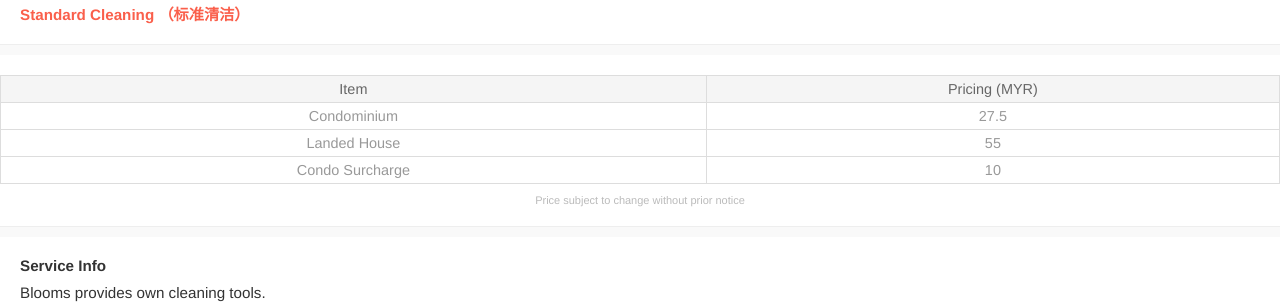
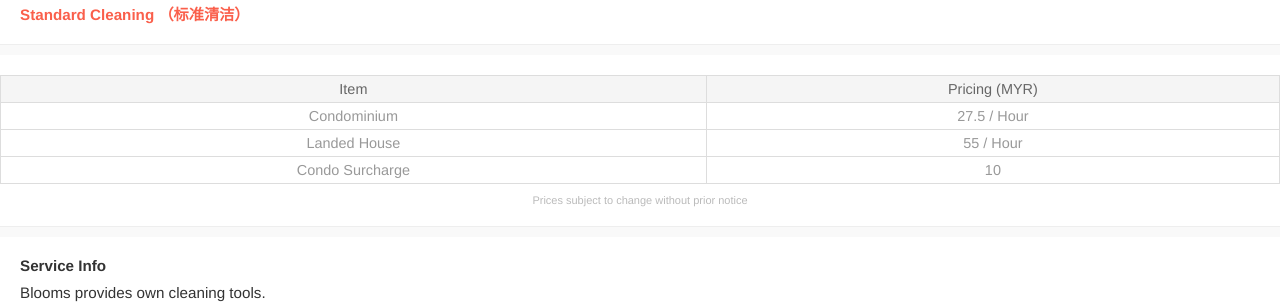
Before and after one commit to blooms-singapore/pages, a Jekyll site: the page built from en/services/cleaning-standard.html, in a window 1280 px wide. Shown: the part 445-749 px from the top of the page. Built offline with Jekyll 4.4.1, drawn with Linux system fonts in a browser that asks for light colours.

Commit message:
Added order label

```diff
--- a/_layouts/service.html
+++ b/_layouts/service.html
@@ -38,12 +38,12 @@
                 <tr v-for="option in options">
                   <!-- <td>${option}</td> -->
                   <td>${option.displayLabel || option.label}</td>
-                  <td>${option.cost[currency]}<span v-if="option.quantity.label != ''"> / </span>${option.quantity.unit || option.quantity.label}</td>
+                  <td>${option.cost[currency]}<span v-if="option.quantity.label != ''"> / ${option.quantity.label || option.label}</span></td>
                 </tr>
               </tbody>
             </table>
             <div class="fineprint">
-              Price subject to change without prior notice
+              Prices subject to change without prior notice
             </div>
           </div>
 
--- a/settings/app.json
+++ b/settings/app.json
@@ -8,7 +8,7 @@
   "defaultCountryCode": "60",
   "defaultCurrency": "MYR",
   "customerSupport": "60108830800",
-  "cancelBuffer": 1,
+  "cancelBuffer": 24,
   "discounts": {
     "SGD": 1,
     "MYR": 2,
--- a/settings/services.json
+++ b/settings/services.json
@@ -5,6 +5,7 @@
     "options": {
       "standard": {
         "label": "Standard",
+        "orderLabel": "Hour (Standard)",
         "description": "Label standard",
         "cost": {
           "SGD": "11.5",
@@ -22,6 +23,7 @@
       },
       "electrical": {
         "label": "Electrical",
+        "orderLabel": "Hour (Electrical)",
         "description": "Label standard",
         "cost": {
           "SGD": "13",
@@ -44,7 +46,8 @@
     "lastSlot": "21:30",
     "options": {
       "service": {
-        "label": "Service",
+        "label": "Servicing",
+        "orderLabel": "Service Hour",
         "description": "Label standard",
         "cost": {
           "SGD": "17",
@@ -53,7 +56,6 @@
         },
         "quantity": {
           "label": "Hour",
-          "unit": "Hour",
           "min": 90,
           "max": 0,
           "increment": 30,
@@ -87,6 +89,7 @@
         "values": {
           "condo": {
             "label": "Condominium",
+            "orderLabel": "Condo Surcharge",
             "cost": {
               "SGD": "2.5",
               "MYR": "20",
@@ -110,8 +113,9 @@
     "lastSlot": "20:00",
     "options": {
       "condo": {
-        "label": "Service Hours",
+        "label": "Cleaning",
         "displayLabel": "Condominium",
+        "orderLabel": "Hour",
         "description": "Label standard",
         "cost": {
           "SGD": "2.5",
@@ -119,7 +123,7 @@
           "CNY": "27.5"
         },
         "quantity": {
-          "label": "",
+          "label": "Hour",
           "min": 120,
           "max": 0,
           "default": 120,
@@ -128,8 +132,9 @@
         }
       },
       "landed": {
-        "label": "Service Hours",
+        "label": "Cleaning",
         "displayLabel": "Landed House",
+        "orderLabel": "Hour",
         "description": "Label standard",
         "hidden": true,
         "cost": {
@@ -138,7 +143,7 @@
           "CNY": "55"
         },
         "quantity": {
-          "label": "",
+          "label": "Hour",
           "min": 180,
           "max": 0,
           "default": 180,
@@ -172,6 +177,7 @@
         "values": {
           "condo": {
             "label": "Condominium",
+            "orderLabel": "Condo Surcharge",
             "cost": {
               "SGD": "2.5",
               "MYR": "10",
@@ -195,8 +201,9 @@
     "lastSlot": "20:00",
     "options": {
       "condo": {
-        "label": "Service Hours",
+        "label": "Cleaning",
         "displayLabel": "Condominium",
+        "orderLabel": "Hour",
         "description": "Label standard",
         "cost": {
           "SGD": "2.5",
@@ -204,7 +211,7 @@
           "CNY": "32.5"
         },
         "quantity": {
-          "label": "",
+          "label": "Hour",
           "default": 180,
           "min": 180,
           "max": 0,
@@ -213,8 +220,9 @@
         }
       },
       "landed": {
-        "label": "Service Hours",
+        "label": "Cleaning",
         "displayLabel": "Landed House",
+        "orderLabel": "Hour",
         "description": "Label standard",
         "cost": {
           "SGD": "2.5",
@@ -222,7 +230,7 @@
           "CNY": "65"
         },
         "quantity": {
-          "label": "",
+          "label": "Hour",
           "min": 300,
           "max": 0,
           "default": 300,
@@ -257,6 +265,7 @@
         "values": {
           "condo": {
             "label": "Condominium",
+            "orderLabel": "Condo Surcharge",
             "cost": {
               "SGD": "2.5",
               "MYR": "10",
@@ -328,6 +337,7 @@
         "values": {
           "condo": {
             "label": "Condominium",
+            "orderLabel": "Condo Surcharge",
             "cost": {
               "SGD": "2.5",
               "MYR": "10",
```
